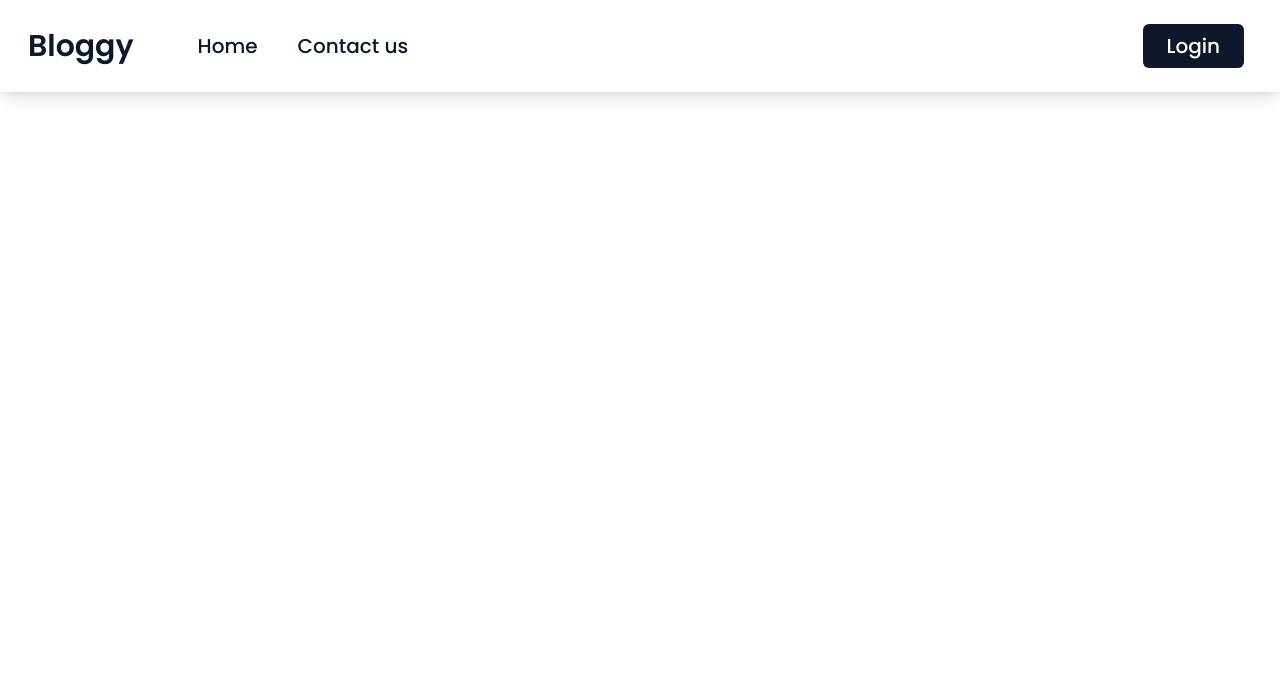
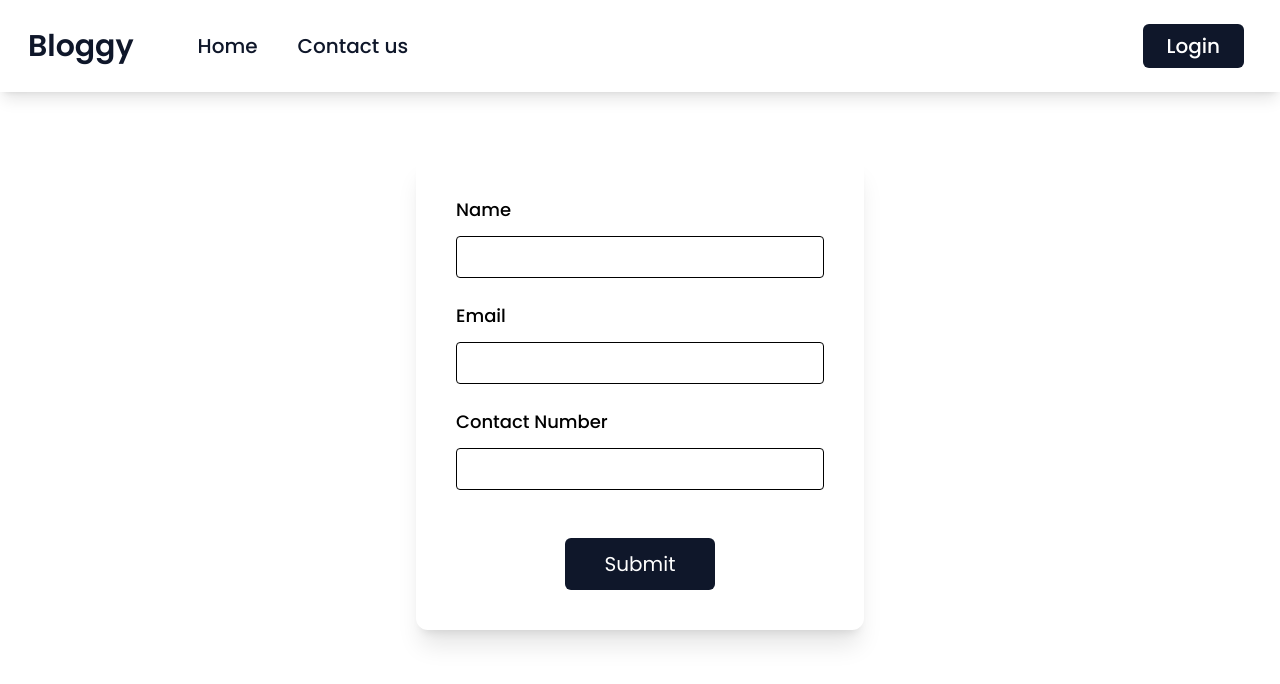
Before and after one commit to BibhavS/Blog-app, a React (Create React App) app: page /contact in a window 1280 px wide. Shown: the top 684 px of the page. Built offline with nearby package versions, Linux system fonts and the light colour scheme; no server answers; the database is empty.

Commit message:
Contact us page added and form validation

```diff
--- a/package.json
+++ b/package.json
@@ -10,12 +10,14 @@
     "aos": "^2.3.4",
     "axios": "^1.4.0",
     "firebase": "^10.0.0",
+    "formik": "^2.4.3",
     "react": "^18.2.0",
     "react-dom": "^18.2.0",
     "react-icons": "^4.10.1",
     "react-router-dom": "^6.14.1",
     "react-scripts": "5.0.1",
-    "web-vitals": "^2.1.4"
+    "web-vitals": "^2.1.4",
+    "yup": "^1.2.0"
   },
   "scripts": {
     "start": "react-scripts start",
--- a/src/components/Contact.js
+++ b/src/components/Contact.js
@@ -1,9 +1,67 @@
 import React from 'react'
+import { useFormik } from 'formik'
+import { signUpSchema } from '../schemas';
+
+const initialValues = {
+  name: "",
+  email: "",
+  number: ""
+};
 
 export default function Contact() {
+  const {values, touched, errors, handleReset, handleBlur, handleChange, handleSubmit} = useFormik({
+    initialValues: initialValues,
+    validationSchema: signUpSchema,
+    onSubmit : (values)=>{
+      console.log(values);
+      alert("Your response has been recorded");
+      handleReset();
+    }
+  })
+
   return (
-    <div>
-
-    </div>
+     <>
+     <div className='flex justify-center'>
+       <div className='mt-16 p-10 rounded-xl shadow-xl w-[35vw]'>
+        <form onSubmit={handleSubmit}>
+          <div className='mb-6'>
+           <label htmlFor="name" className='font-medium text-lg'>Name</label>
+           <input type="text" name="name" id="name"
+             className='mt-3 border rounded-[4px] w-full outline-none border-black p-2'
+             value={values.name}
+             onChange={handleChange}
+             onBlur={handleBlur}
+           />
+           {errors.name && touched.name ? (<p className='text-red-700'>{errors.name}</p>) : null}
+          </div>
+          <div className='mb-6'>
+           <label htmlFor="email" className='font-medium text-lg'>Email</label>
+           <input type="email" name="email" id="email"
+             className='mt-3 border w-full rounded-[4px] outline-none border-black p-2'
+             value={values.email}
+             onChange={handleChange}
+             onBlur={handleBlur}
+           />
+          {errors.email && touched.email ? (<p className='text-red-700'>{errors.email}</p>) : null}
+          </div>
+          <div className='mb-12'>
+           <label htmlFor="number" className='font-medium text-lg'>Contact Number</label>
+          <input type="text" name="number" id="number"
+             className='mt-3 border w-full rounded-[4px] outline-none border-black p-2'
+             value={values.number}
+             onChange={handleChange}
+             onBlur={handleBlur}
+          />
+        {errors.number && touched.number ? (<p className='text-red-700'>{errors.number}</p>) : null}
+          </div>
+          <div className='flex justify-center'>
+            <button className='bg-slate-900 text-white py-3 px-10 rounded-md max-lg:py-1 text-xl' type='submit'>
+              Submit
+            </button>
+          </div>
+        </form>
+       </div>
+     </div>
+     </>
   )
 }
--- a/src/components/Navbar.js
+++ b/src/components/Navbar.js
@@ -1,4 +1,4 @@
-import React, {useEffect} from 'react';
+import React from 'react';
 import { Link, useNavigate } from 'react-router-dom';
 import { auth } from '../firebase-config';
 import { signOut } from 'firebase/auth';
--- /dev/null
+++ b/src/schemas/index.js
@@ -0,0 +1,7 @@
+import * as Yup from 'yup';
+
+export const signUpSchema = Yup.object({
+    name: Yup.string().min(2).max(30).required("Name is required"),
+    email: Yup.string().email().required("Email is required"),
+    number : Yup.number().typeError("Invalid number").positive("A number can't start with a minus").integer("A phone number can't contain decimal").required("Contact number is required")
+});
```
Also changed, not shown: 1 other file (tests, documents, lock files or other folders).
